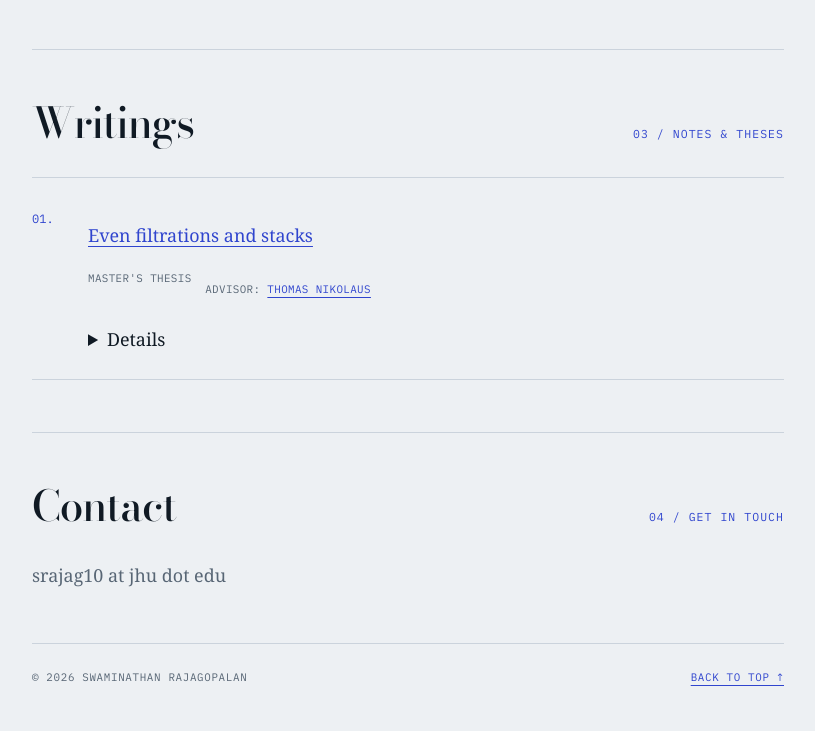
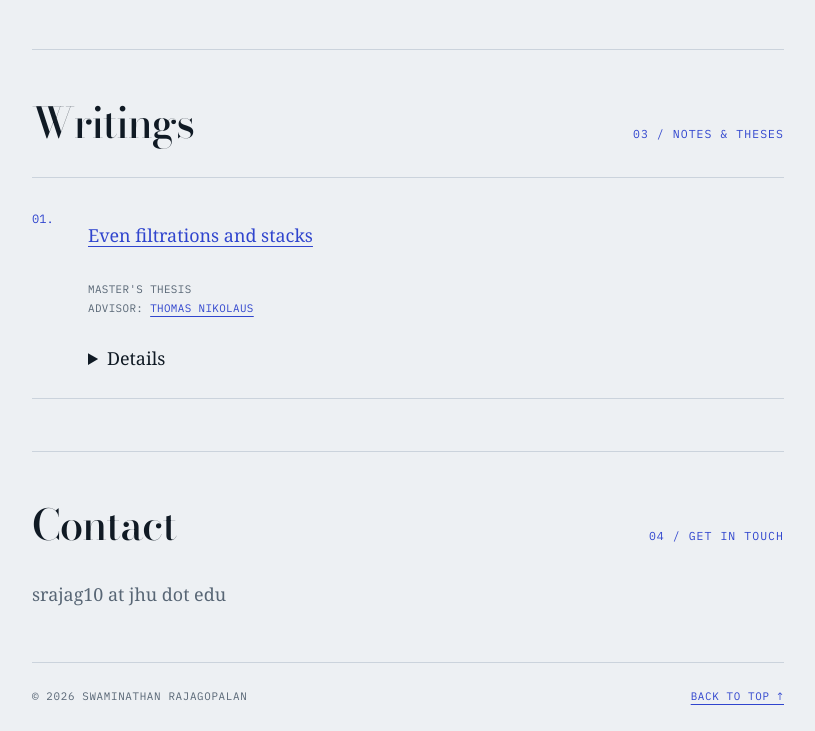
Before and after one commit to Swami987/Website, a plain HTML site: page index.html in a window 1280 px wide. Shown: the part 1125-1856 px from the top of the page, without its empty margins (232-1047 px from the left). Drawn offline with nearby package versions, Linux system fonts and the light colour scheme; a web font is replaced by a local one.

Commit message:
Update index.html

```diff
--- a/index.html
+++ b/index.html
@@ -599,8 +599,10 @@ Hello! I am a PhD student in Mathematics at Johns Hopkins University, USA.
           <div>
           <p><a href="Mastersthesis(corrected).pdf" target="_blank">Even filtrations and stacks</a></p>
             <div class="writing-meta">
-              <span>Master's thesis</span>
-            <p>Advisor: <a href="https://thomasnikolaus.de/">Thomas Nikolaus</a></p>
+            <p>
+              Master's thesis<br>
+            Advisor: <a href="https://thomasnikolaus.de/">Thomas Nikolaus</a>
+            </p>
             </div>
 
             <details>
```
